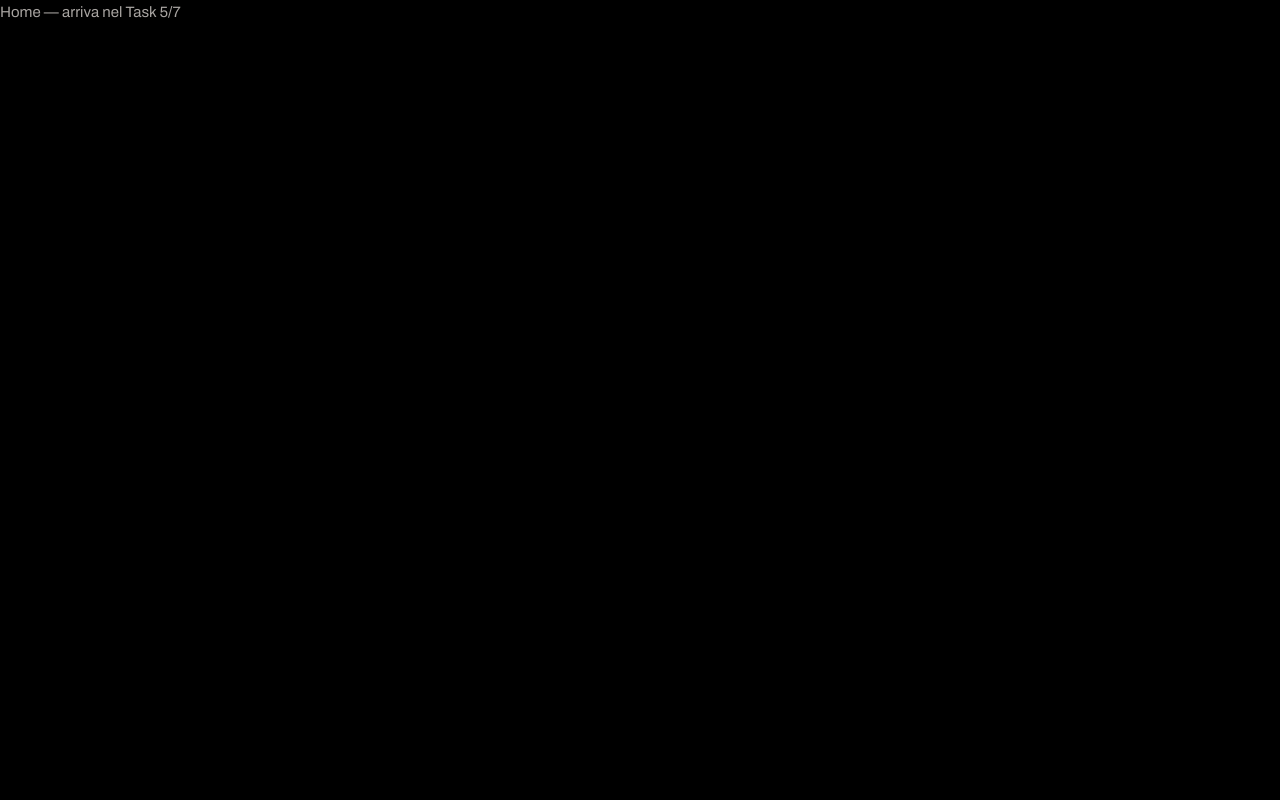
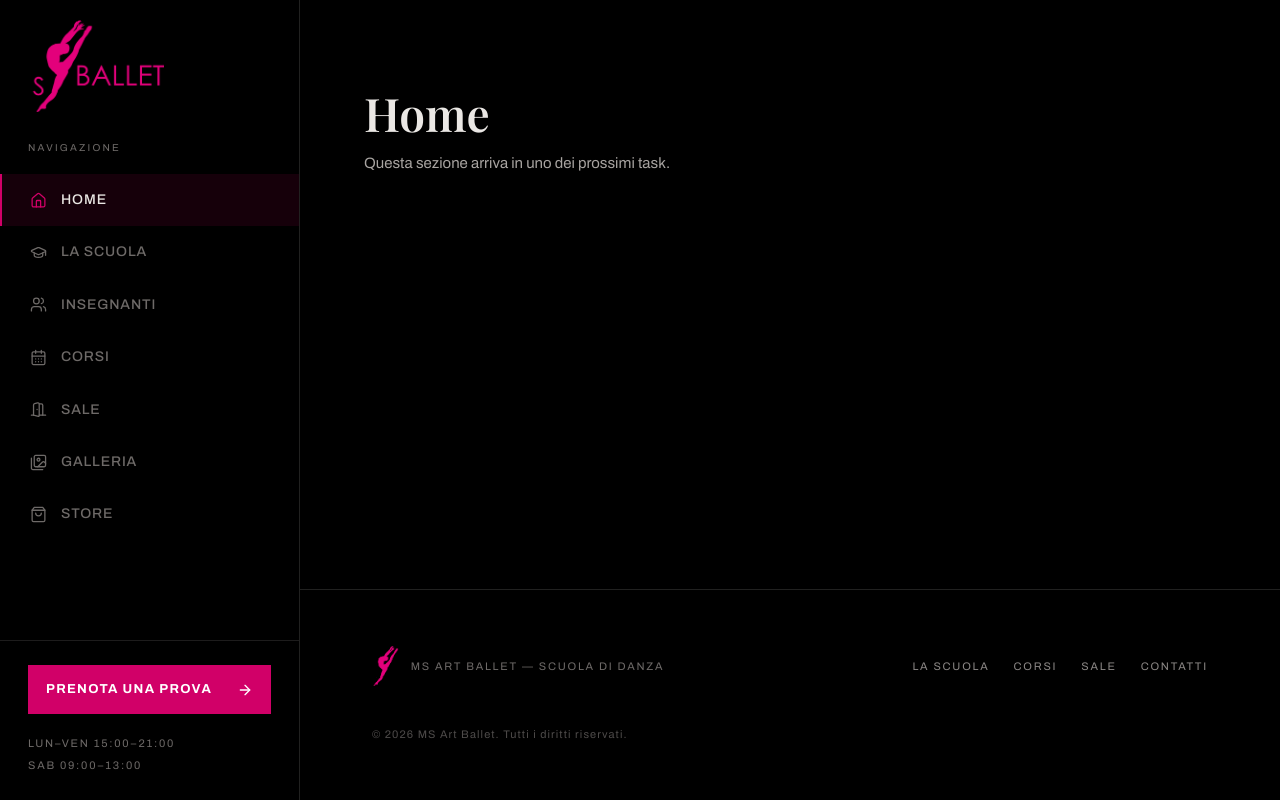
Before and after one commit to RobertoVisconti/fe-msartballet, a React (Vite) app: page / in a window 1280 px wide. Built offline with nearby package versions, Linux system fonts and the light colour scheme; no server answers; the HTML template or start-up script is replaced by a standard one.

Commit message:
footer + protected route
creazione footer + rotte protette e centralizzate in un unico file

```diff
--- a/src/App.css
+++ b/src/App.css
@@ -284,3 +284,68 @@
 .navbar-offcanvas .navbar-cta {
   margin-top: 24px;
 }
+
+/* Footer */
+
+.site-footer {
+  background: var(--color-bg);
+  padding: 56px 72px;
+  display: flex;
+  justify-content: space-between;
+  align-items: center;
+  gap: 40px;
+  flex-wrap: wrap;
+  border-top: 1px solid var(--color-border);
+}
+
+.footer-brand {
+  display: flex;
+  align-items: center;
+  gap: 12px;
+  font-size: 11px;
+  letter-spacing: 0.16em;
+  text-transform: uppercase;
+  color: var(--color-text-muted);
+}
+
+.footer-logo {
+  height: 40px;
+}
+
+.footer-links {
+  display: flex;
+  gap: 24px;
+}
+
+.footer-links a {
+  font-size: 11px;
+  letter-spacing: 0.16em;
+  text-transform: uppercase;
+  color: var(--color-text-tertiary);
+  transition: color 0.25s;
+}
+
+.footer-links a:hover {
+  color: var(--color-accent);
+}
+
+.footer-copyright {
+  font-size: 11px;
+  letter-spacing: 0.1em;
+  color: var(--color-text-min);
+}
+
+/* Pagine in arrivo */
+
+.in-arrivo {
+  padding: 88px clamp(32px, 5vw, 72px);
+}
+
+.in-arrivo h1 {
+  font-size: var(--fs-h2);
+  margin-bottom: 12px;
+}
+
+.in-arrivo p {
+  color: var(--color-text-secondary);
+}
--- a/src/App.tsx
+++ b/src/App.tsx
@@ -1,32 +1,14 @@
 import { Provider } from "react-redux";
-import { BrowserRouter, Routes, Route } from "react-router-dom";
+import { BrowserRouter } from "react-router-dom";
 import { store } from "./redux/store/store";
-import Login from "./pages/auth/Login";
-import RegistrazioneOspite from "./pages/auth/RegistrazioneOspite";
-import AttivaAccount from "./pages/auth/AttivaAccount";
-import PasswordDimenticata from "./pages/auth/PasswordDimenticata";
-import ResetPassword from "./pages/auth/ResetPassword";
 import "./App.css";
+import AppRouter from "./routes/AppRouter";
 
 function App() {
   return (
     <Provider store={store}>
       <BrowserRouter>
-        <header></header>
-        <main>
-          <Routes>
-            <Route path="/" element={<p>Home — arriva nel Task 5/7</p>} />
-            <Route path="/login" element={<Login />} />
-            <Route path="/registrati" element={<RegistrazioneOspite />} />
-            <Route path="/attiva-account" element={<AttivaAccount />} />
-            <Route
-              path="/password-dimenticata"
-              element={<PasswordDimenticata />}
-            />
-            <Route path="/reset-password" element={<ResetPassword />} />
-          </Routes>
-        </main>
-        <footer></footer>
+        <AppRouter />
       </BrowserRouter>
     </Provider>
   );
--- /dev/null
+++ b/src/components/layout/Footer.tsx
@@ -0,0 +1,25 @@
+import { Link } from "react-router-dom";
+
+function Footer() {
+  return (
+    <footer className="site-footer">
+      <div className="footer-brand">
+        <img src="/Logo_CapStone_Close.png" alt="" className="footer-logo" />
+        <span>MS Art Ballet — Scuola di danza</span>
+      </div>
+
+      <nav className="footer-links">
+        <Link to="/la-scuola">La scuola</Link>
+        <Link to="/corsi">Corsi</Link>
+        <Link to="/sale">Sale</Link>
+        <Link to="/contatti">Contatti</Link>
+      </nav>
+
+      <span className="footer-copyright">
+        © {new Date().getFullYear()} MS Art Ballet. Tutti i diritti riservati.
+      </span>
+    </footer>
+  );
+}
+
+export default Footer;
--- /dev/null
+++ b/src/components/layout/Layout.tsx
@@ -0,0 +1,21 @@
+import { Outlet } from "react-router-dom";
+import NavBarDesktop from "./NavBarDesktop";
+import NavBarMobile from "./NavBarMobile";
+import Footer from "./Footer";
+
+function Layout() {
+  return (
+    <div className="app-shell">
+      <NavBarDesktop />
+      <NavBarMobile />
+      <div className="app-main">
+        <main>
+          <Outlet />
+        </main>
+        <Footer />
+      </div>
+    </div>
+  );
+}
+
+export default Layout;
--- /dev/null
+++ b/src/pages/InArrivo.tsx
@@ -0,0 +1,14 @@
+interface InArrivoProps {
+  titolo: string;
+}
+
+function InArrivo({ titolo }: InArrivoProps) {
+  return (
+    <div className="in-arrivo">
+      <h1>{titolo}</h1>
+      <p>Questa sezione arriva in uno dei prossimi task.</p>
+    </div>
+  );
+}
+
+export default InArrivo;
--- /dev/null
+++ b/src/routes/AppRouter.tsx
@@ -0,0 +1,53 @@
+import { Routes, Route } from "react-router-dom";
+import Layout from "@/components/layout/Layout";
+import ProtectedRoute from "./ProtectedRoute";
+import Login from "@/pages/auth/Login";
+import RegistrazioneOspite from "@/pages/auth/RegistrazioneOspite";
+import AttivaAccount from "@/pages/auth/AttivaAccount";
+import PasswordDimenticata from "@/pages/auth/PasswordDimenticata";
+import ResetPassword from "@/pages/auth/ResetPassword";
+import InArrivo from "@/pages/InArrivo";
+
+function AppRouter() {
+  return (
+    <Routes>
+      {/* Auth: pagina intera, senza sidebar */}
+      <Route path="/login" element={<Login />} />
+      <Route path="/registrati" element={<RegistrazioneOspite />} />
+      <Route path="/attiva-account" element={<AttivaAccount />} />
+      <Route path="/password-dimenticata" element={<PasswordDimenticata />} />
+      <Route path="/reset-password" element={<ResetPassword />} />
+
+      {/* Tutto il resto: dentro il layout con sidebar/footer */}
+      <Route element={<Layout />}>
+        <Route path="/" element={<InArrivo titolo="Home" />} />
+        <Route path="/la-scuola" element={<InArrivo titolo="La Scuola" />} />
+        <Route path="/insegnanti" element={<InArrivo titolo="Insegnanti" />} />
+        <Route path="/corsi" element={<InArrivo titolo="Corsi" />} />
+        <Route path="/sale" element={<InArrivo titolo="Sale" />} />
+        <Route path="/galleria" element={<InArrivo titolo="Galleria" />} />
+        <Route path="/store" element={<InArrivo titolo="Store" />} />
+        <Route path="/contatti" element={<InArrivo titolo="Contatti" />} />
+        <Route
+          path="/prenota-prova"
+          element={<InArrivo titolo="Prenota una prova" />}
+        />
+
+        <Route element={<ProtectedRoute />}>
+          <Route
+            path="/il-mio-profilo"
+            element={<InArrivo titolo="Il mio profilo" />}
+          />
+        </Route>
+
+        <Route element={<ProtectedRoute ruoliConsentiti={["ADMIN"]} />}>
+          <Route path="/admin" element={<InArrivo titolo="Area Admin" />} />
+        </Route>
+
+        <Route path="*" element={<InArrivo titolo="Pagina non trovata" />} />
+      </Route>
+    </Routes>
+  );
+}
+
+export default AppRouter;
```
